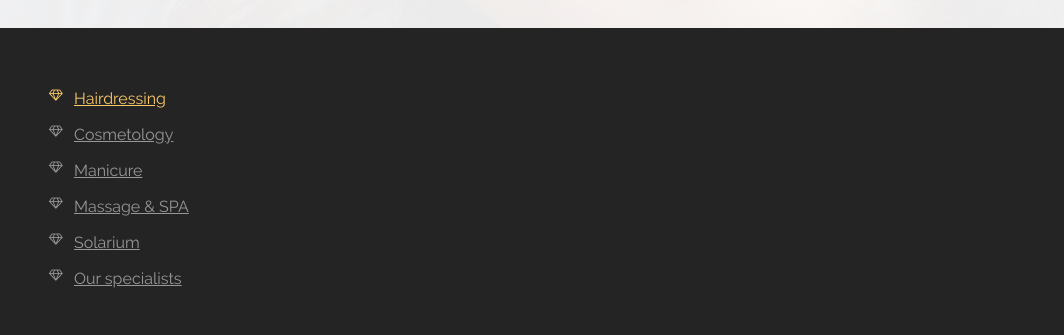
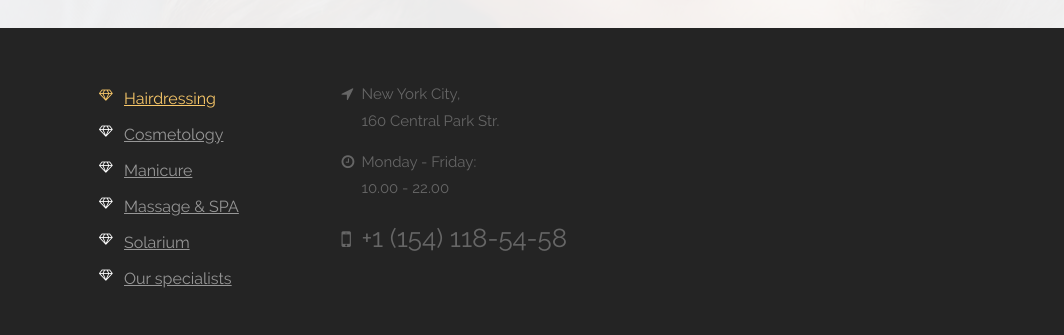
Before and after one commit to AndriiSavchuk/beauty_salon, a website: page app/index.html in a window 1280 px wide. Shown: the part 3976-4311 px from the top of the page, 216-1280 px from the left. Drawn offline with Linux system fonts and the light colour scheme; some packages are replaced by stand-ins of ours.

Commit message:
Added 3 blocks in Footer

```diff
--- a/app/index.html
+++ b/app/index.html
@@ -405,12 +405,17 @@
 
                             <div class="col-lg-3">
                                 <div class="footer-block">
-
+                                    <p class="footer-addr"><i class="fa fa-location-arrow"></i>New York City, <br> 160 Central Park Str.</p>
+                                    <p class="footer-addr"><i class="fa fa-clock-o"></i>Monday - Friday: <br> 10.00 - 22.00</p>
+                                    <p class="footer-addr"> <span class="footer-phone "><i class="fa fa-mobile"></i>+1 (154) 118-54-58</span></p>
                                 </div>
                             </div>
 
                             <div class="col-lg-4">
                                 <div class="footer-block">
+                                    <div id="footer-map" style="width:100%; height:100%; background:yellow">
+
+                                    </div>
 
                                 </div>
                             </div>
@@ -424,5 +429,16 @@
         <link rel="stylesheet" href="css/style.css">
         <script src="js/script.min.js"></script>
         <script src="https://cdnjs.cloudflare.com/ajax/libs/fotorama/4.6.4/fotorama.min.js"></script>
+        <script src="http://maps.googleapis.com/maps/api/js?key=AIzaSyB7xpwQj4KbEPwGFKifADsNIkEBk9Pc0Fk"></script>
+        <script>
+            function myMap() {
+            var mapOptions = {
+                center: new google.maps.LatLng(51.5, -0.12),
+                zoom: 10,
+                mapTypeId: google.maps.MapTypeId.HYBRID
+            }
+            var map = new google.maps.Map(document.getElementById("map"), mapOptions);
+            }
+</script>
     </body>
 </html>
--- a/app/sass/style.sass
+++ b/app/sass/style.sass
@@ -516,6 +516,7 @@ $colors: $blue, $red, $yellow
                     margin-right: 10px
 
         .footer-menu
+            padding-left: 50px
             ul
                 padding: 0
                 margin: 0
@@ -539,10 +540,26 @@ $colors: $blue, $red, $yellow
                     &::before
                         content: '\F219'
                         position: absolute
+                        left: 0
                         font-family: "Fontawesome"
-                        left: 0
                         font-size: 12px
+                        color: #fff
+        .footer-addr
+            position: relative
+            font-size: 15px
+            padding-left: 20px
+            color: #666
+            .fa
+                position: absolute
+                left: 0
+                top: 5px
+                color: #666
 
+        .footer-phone
+            font-size: 26px
+            .fa
+                top: 12px
+                font-size: 22px
 
 
 
```
Also changed, not shown: app/css/style.css.
